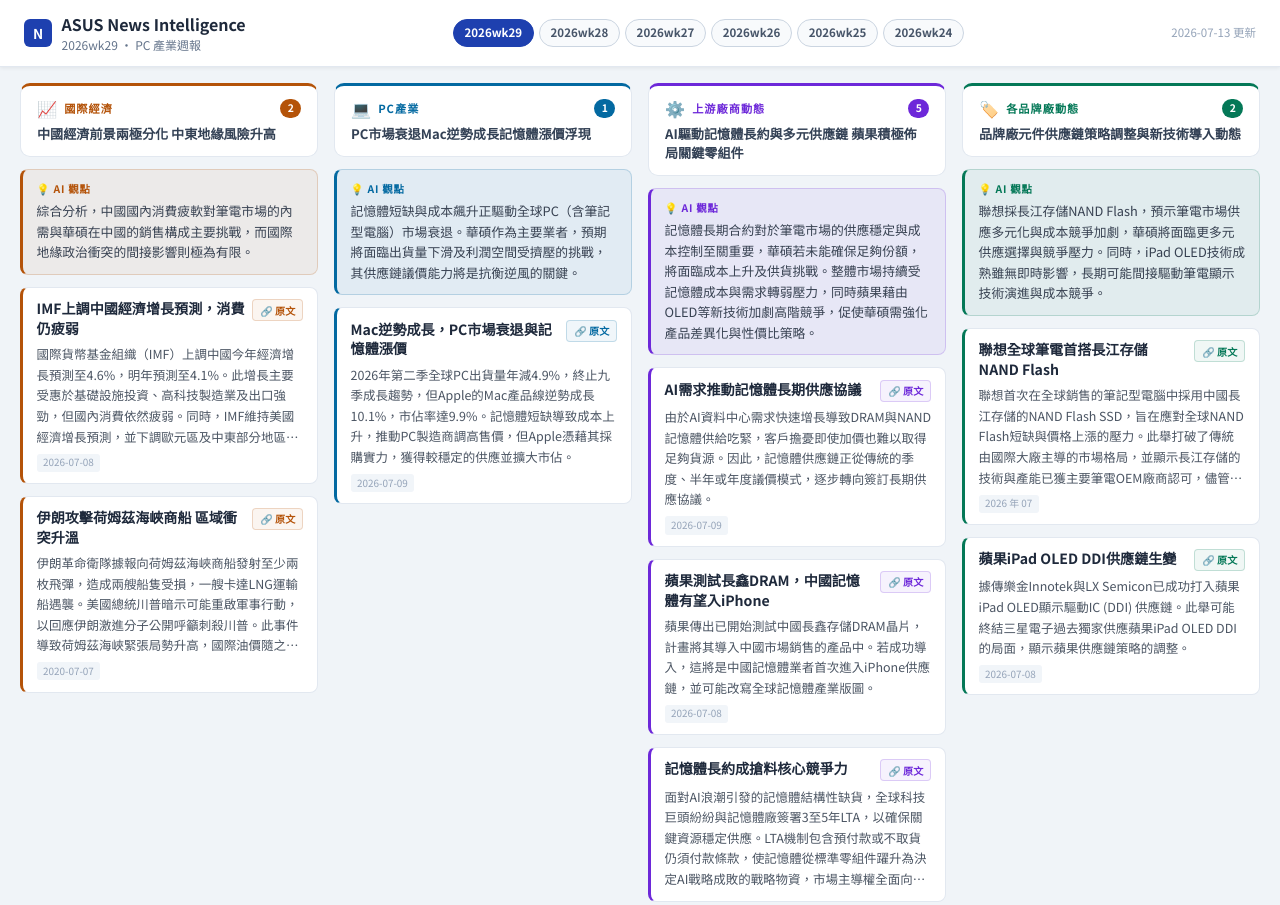
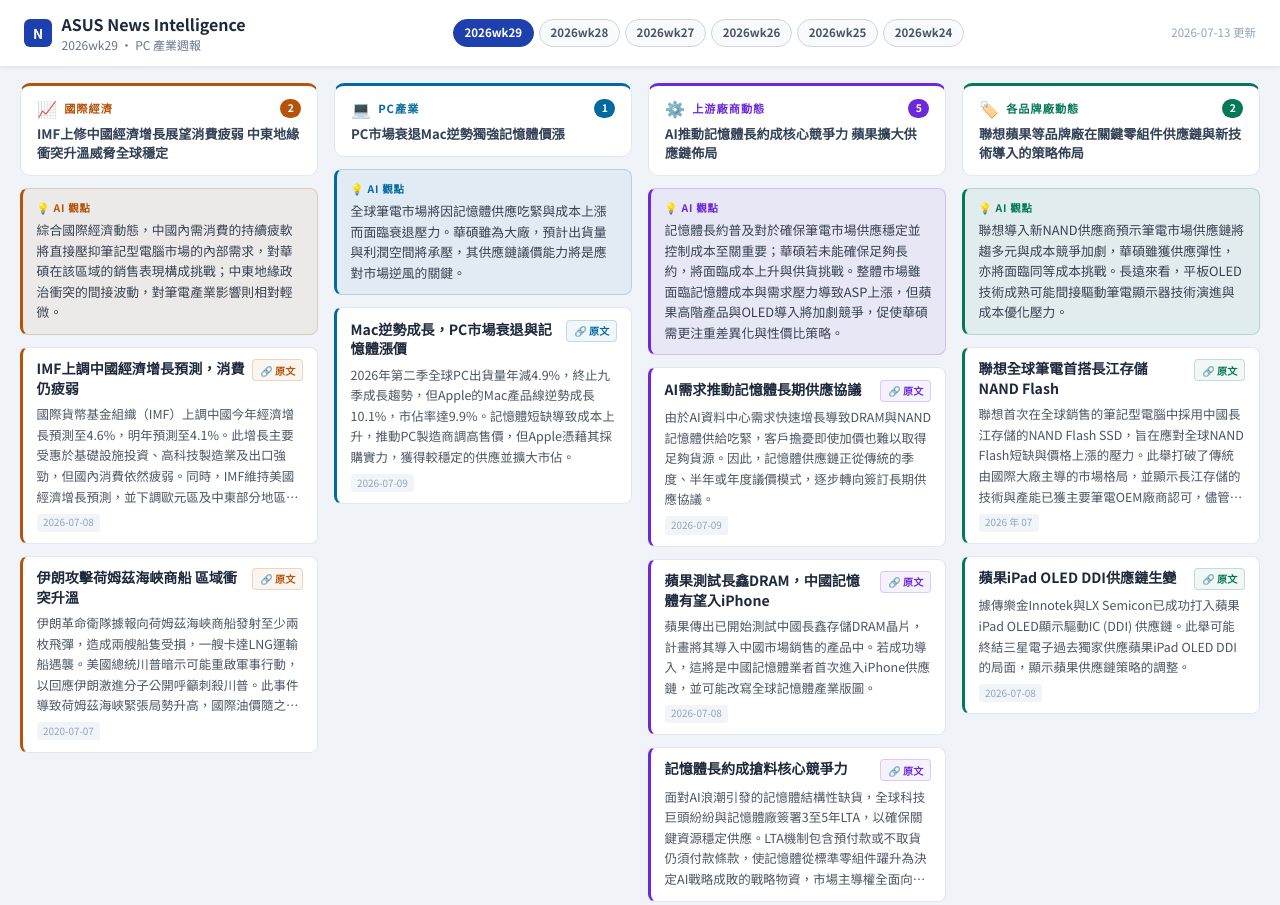
Before and after one commit to AngelaHNWang/Weekly-News-Summary, a plain HTML site: page 2026wk29.html in a window 1280 px wide. Shown: the top 905 px of the page. Drawn offline with Linux system fonts and the light colour scheme.

Commit message:
Auto update news dashboard (2026-07-13 17:02)

```diff
--- a/2026wk29.html
+++ b/2026wk29.html
@@ -185,12 +185,12 @@
                         <span class="cat-label">國際經濟</span>
                         <span class="cat-count">2</span>
                     </div>
-                    <div class="cat-summary">中國經濟前景兩極分化 中東地緣風險升高</div>
+                    <div class="cat-summary">IMF上修中國經濟增長展望消費疲弱 中東地緣衝突升溫威脅全球穩定</div>
                 </div>
 
                     <div class="ai-insight">
                         <div class="ai-label">💡 AI 觀點</div>
-                        <div class="ai-text">綜合分析，中國國內消費疲軟對筆電市場的內需與華碩在中國的銷售構成主要挑戰，而國際地緣政治衝突的間接影響則極為有限。</div>
+                        <div class="ai-text">綜合國際經濟動態，中國內需消費的持續疲軟將直接壓抑筆記型電腦市場的內部需求，對華碩在該區域的銷售表現構成挑戰；中東地緣政治衝突的間接波動，對筆電產業影響則相對輕微。</div>
                     </div>
 
                         <div class="news-item">
@@ -217,12 +217,12 @@
                         <span class="cat-label">PC產業</span>
                         <span class="cat-count">1</span>
                     </div>
-                    <div class="cat-summary">PC市場衰退Mac逆勢成長記憶體漲價浮現</div>
+                    <div class="cat-summary">PC市場衰退Mac逆勢獨強記憶體價漲</div>
                 </div>
 
                     <div class="ai-insight">
                         <div class="ai-label">💡 AI 觀點</div>
-                        <div class="ai-text">記憶體短缺與成本飆升正驅動全球PC（含筆記型電腦）市場衰退。華碩作為主要業者，預期將面臨出貨量下滑及利潤空間受擠壓的挑戰，其供應鏈議價能力將是抗衡逆風的關鍵。</div>
+                        <div class="ai-text">全球筆電市場將因記憶體供應吃緊與成本上漲而面臨衰退壓力。華碩雖為大廠，預計出貨量與利潤空間將承壓，其供應鏈議價能力將是應對市場逆風的關鍵。</div>
                     </div>
 
                         <div class="news-item">
@@ -240,12 +240,12 @@
                         <span class="cat-label">上游廠商動態</span>
                         <span class="cat-count">5</span>
                     </div>
-                    <div class="cat-summary">AI驅動記憶體長約與多元供應鏈 蘋果積極佈局關鍵零組件</div>
+                    <div class="cat-summary">AI推動記憶體長約成核心競爭力 蘋果擴大供應鏈佈局</div>
                 </div>
 
                     <div class="ai-insight">
                         <div class="ai-label">💡 AI 觀點</div>
-                        <div class="ai-text">記憶體長期合約對於筆電市場的供應穩定與成本控制至關重要，華碩若未能確保足夠份額，將面臨成本上升及供貨挑戰。整體市場持續受記憶體成本與需求轉弱壓力，同時蘋果藉由OLED等新技術加劇高階競爭，促使華碩需強化產品差異化與性價比策略。</div>
+                        <div class="ai-text">記憶體長約普及對於確保筆電市場供應穩定並控制成本至關重要；華碩若未能確保足夠長約，將面臨成本上升與供貨挑戰。整體市場雖面臨記憶體成本與需求壓力導致ASP上漲，但蘋果高階產品與OLED導入將加劇競爭，促使華碩需更注重差異化與性價比策略。</div>
                     </div>
 
                         <div class="news-item">
@@ -299,12 +299,12 @@
                         <span class="cat-label">各品牌廠動態</span>
                         <span class="cat-count">2</span>
                     </div>
-                    <div class="cat-summary">品牌廠元件供應鏈策略調整與新技術導入動態</div>
+                    <div class="cat-summary">聯想蘋果等品牌廠在關鍵零組件供應鏈與新技術導入的策略佈局</div>
                 </div>
 
                     <div class="ai-insight">
                         <div class="ai-label">💡 AI 觀點</div>
-                        <div class="ai-text">聯想採長江存儲NAND Flash，預示筆電市場供應多元化與成本競爭加劇，華碩將面臨更多元供應選擇與競爭壓力。同時，iPad OLED技術成熟雖無即時影響，長期可能間接驅動筆電顯示技術演進與成本競爭。</div>
+                        <div class="ai-text">聯想導入新NAND供應商預示筆電市場供應鏈將趨多元與成本競爭加劇，華碩雖獲供應彈性，亦將面臨同等成本挑戰。長遠來看，平板OLED技術成熟可能間接驅動筆電顯示器技術演進與成本優化壓力。</div>
                     </div>
 
                         <div class="news-item">
```
Also changed, not shown: index.html (+8 -8 lines).
